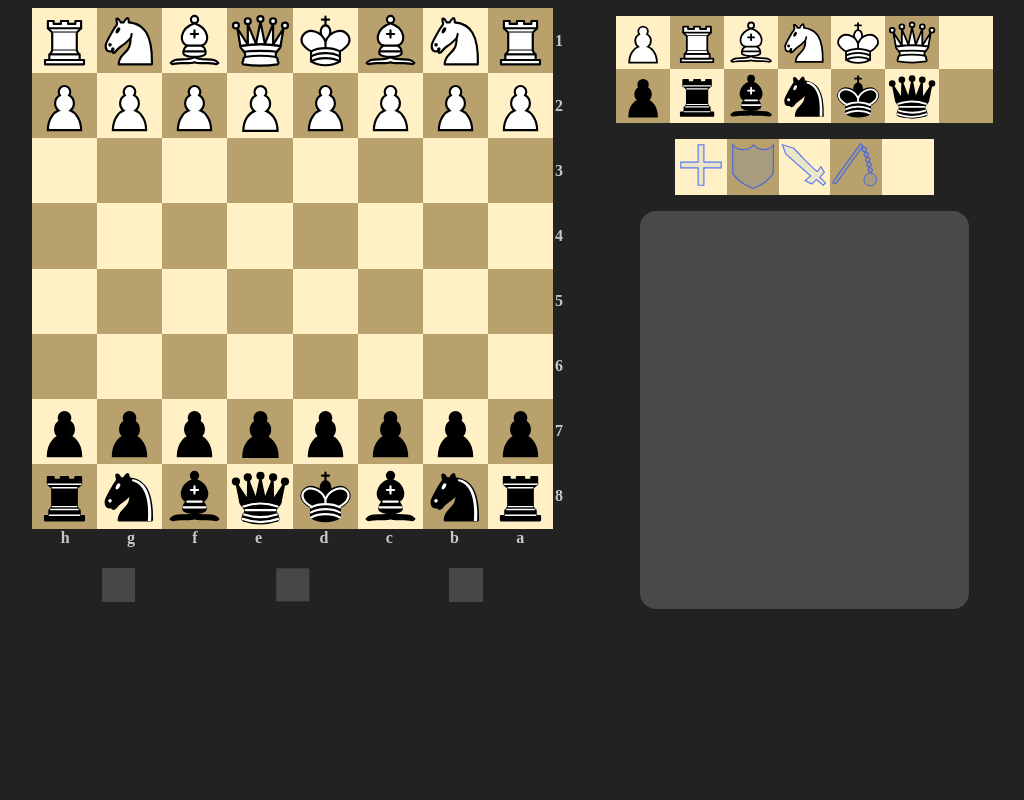
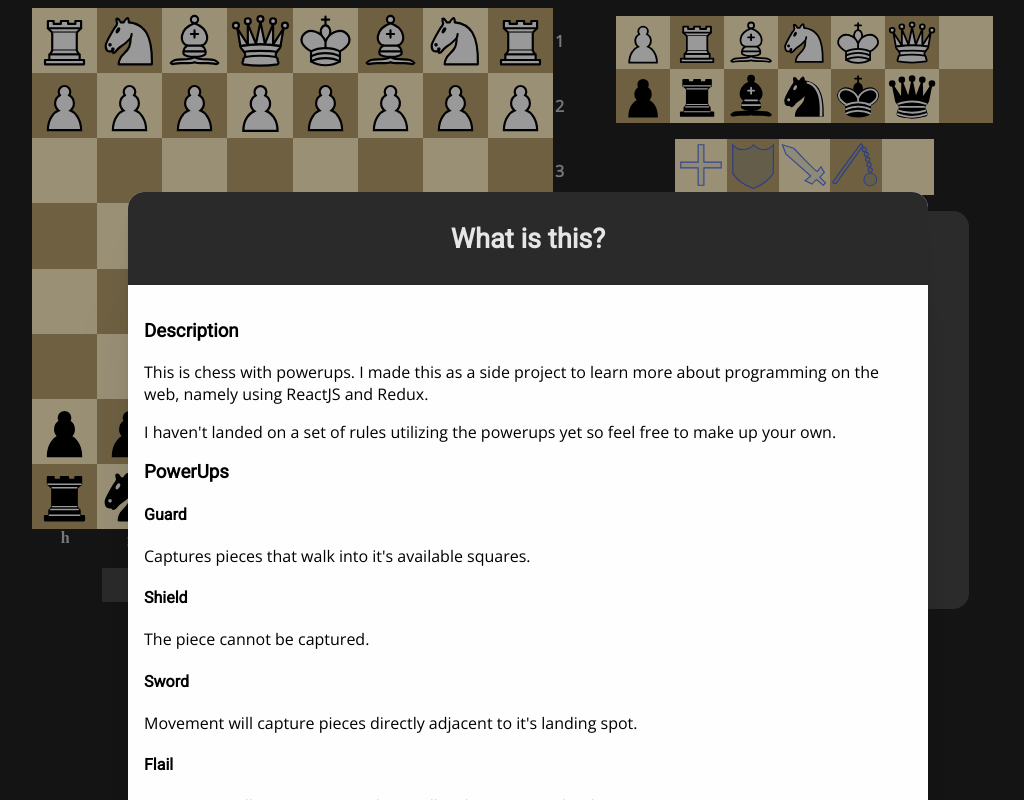
Before and after one commit to ng-tony/Chess-Battle, a React (Create React App) app: page / in a window 1280 px wide. Both pictures are taken after a click on the button 578 px from the left and 585 px from the top of the page. Shown: the whole page, without its empty margins (112-1136 px from the left). Built offline with nearby package versions, Linux system fonts and the light colour scheme; grey boxes are pictures that could not be loaded.

Commit message:
Added About

```diff
--- a/src/actions/index.tsx
+++ b/src/actions/index.tsx
@@ -46,3 +46,7 @@ export const selectSquare = (selectedSquare: number) => ({
 export const toggleEditor = () => ({
     type: 'TOGGLE_EDITOR',
 })
+
+export const toggleAbout = () => ({
+    type: 'TOGGLE_ABOUT',
+})
--- a/src/components/ButtonBar/About.tsx
+++ b/src/components/ButtonBar/About.tsx
@@ -1,6 +1,11 @@
-const About = () => {
+
+type AboutProps = {
+    toggle: () => void,
+}
+
+const About:React.FC<AboutProps> = ({toggle}) => {
     return (
-        <button className="about btn">
+        <button className="about btn" onClick={toggle}>
             <div className="btn-img"></div>
         </button>
         )
--- /dev/null
+++ b/src/components/ButtonBar/AboutModal.tsx
@@ -0,0 +1,44 @@
+import { MouseEventHandler } from "react";
+
+type ModalProps = {
+    toggle: () => void,
+    show: boolean,
+}
+
+const AboutModal:React.FC<ModalProps> = ({toggle, show}) => {
+    const className = show ? "modal show" : "modal hide";
+    const handleClick:MouseEventHandler<HTMLDivElement> = (event) => {
+        event.stopPropagation();
+        toggle();
+    }
+    return (
+        <div className={className} onClick={handleClick}>
+            <div className="modal-content" onClick={(e) => e.stopPropagation()}>
+                <div className="modal-header">
+                    <h2>What is this?</h2>
+                </div>
+                <div className="modal-body">
+                    <h3>Description</h3>
+                    <p>This is chess with powerups. I made this as a side project to learn more about programming
+                        on the web, namely using ReactJS and Redux.
+                    </p>
+                    <p>I haven't landed on a set of rules utilizing the powerups yet so feel free to make up your own.
+
+                    </p>
+                    <h3>PowerUps</h3>
+                    <h4>Guard</h4>
+                    <p>Captures pieces that walk into it's available squares.</p>
+                    <h4>Shield</h4>
+                    <p>The piece cannot be captured.</p>
+                    <h4>Sword</h4>
+                    <p>Movement will capture pieces directly adjacent to it's landing spot.</p>
+                    <h4>Flail</h4>
+                    <p>Movement will capture pieces diagonally adjacent to it's landing spot.</p>
+                    <a href="https://github.com/ng-tony/Chess-Battle" rel="noreferrer noopener" target="_blank"><p>More info</p></a>
+                </div>
+            </div>
+        </div>
+    )
+}
+
+export default AboutModal;
--- a/src/components/ButtonBar/ButtonBar.scss
+++ b/src/components/ButtonBar/ButtonBar.scss
@@ -1,3 +1,12 @@
+@mixin smoothBoxShadow {
+    box-shadow: 0 2.8px 2.2px rgba(0, 0, 0, 0.02),
+    0 6.7px 5.3px rgba(0, 0, 0, 0.028),
+    0 12.5px 10px rgba(0, 0, 0, 0.035),
+    0 22.3px 17.9px rgba(0, 0, 0, 0.042),
+    0 41.8px 33.4px rgba(0, 0, 0, 0.05),
+    0 100px 80px rgba(0, 0, 0, 0.07);
+}
+
 .button-bar {
     justify-content: right;
     height: 2em;
@@ -71,3 +80,53 @@
         height: 2.5em;
     }
 }
+
+.modal {
+    display: block;
+    position: fixed;
+    z-index: 1;
+    left: 0;
+    top: 0;
+    width: 100%;
+    height: 100%;
+    overflow: auto;
+    transition: all 0.2s;
+    background-color: rgb(0,0,0);
+    background-color: rgba(0,0,0,0.4);
+}
+
+.modal-content {
+    @include smoothBoxShadow();
+    display:flex;
+    flex-flow: column nowrap;
+    background-color: #fefefe;
+    margin: 15% auto;
+    box-sizing: border-box;
+    border-radius: 1em;
+    width: 80%;
+    max-width: 800px;
+}
+
+.modal-header {
+    background-color: rgb(42, 42, 42);
+    color: rgb(230, 230, 230);
+    text-align: center;
+    padding: 0.5em;
+    border-radius: 1em 1em 0em 0em;
+}
+
+.modal-body {
+    padding: 1em;
+    a {
+        text-align: center;
+    }
+}
+
+.show{
+    opacity: 1;
+}
+
+.hide{
+    opacity: 0;
+    pointer-events: none;
+}
--- a/src/components/ButtonBar/index.tsx
+++ b/src/components/ButtonBar/index.tsx
@@ -1,15 +1,39 @@
+
+import { connect } from 'react-redux';
+import { toggleAbout } from '../../actions';
 import About from './About'
 import './ButtonBar.scss'
 import Redo from './Redo';
 import Undo from './Undo';
-const ButtonBar = () => {
+import AboutModal from './AboutModal'
+
+type ButtonBarProps = {
+    aboutShow: boolean,
+    toggleAbout: () => void,
+}
+
+const ButtonBar:React.FC<ButtonBarProps> = ({aboutShow, toggleAbout}) => {
     return (
         <div className="button-bar container">
             <Undo />
             <Redo />
-            <About />
+            <About toggle={toggleAbout}/>
+            <AboutModal show={aboutShow} toggle={toggleAbout}/>
         </div>
     )
 }
 
-export default ButtonBar;
+
+const mapStateToProps = (state: {
+    gameInfo: {about:boolean}
+}) => {
+    return {
+        aboutShow: state.gameInfo.about
+    }
+}
+
+const mapDispatchToProps = (dispatch: (action: any) => void) => ({
+    toggleAbout: () => dispatch(toggleAbout())
+})
+
+export default connect(mapStateToProps, mapDispatchToProps)(ButtonBar)
--- a/src/containers/VisibleBoard.tsx
+++ b/src/containers/VisibleBoard.tsx
@@ -3,8 +3,6 @@ import { movePiece, editSquare, addPower, removePowers, selectSquare } from '../
 import Board from '../components/Board'
 import PieceData, {PowerUpData} from '../GameLogic'
 import { gameInfo } from '../reducers/gameInfo'
-
-
 
 const mapStateToProps = (state:{board: {
   past:PieceData[][]
@@ -31,5 +29,3 @@ export default connect(
   mapStateToProps,
   mapDispatchToProps
 )(Board)
-
-connect()
--- a/src/index.scss
+++ b/src/index.scss
@@ -22,3 +22,18 @@ body {
   --board-size: 60%;
   --light-text-color: rgb(200, 200, 200);
 }
+
+
+@import url('https://fonts.googleapis.com/css2?family=Open+Sans&family=Roboto&display=swap');
+
+h1, h2, h3, h4 {
+  font-family: Roboto, sans-serfic;
+}
+
+h2 {
+  font-size: 170%;
+}
+
+p {
+  font-family: 'Open Sans', sans-serif;
+}
--- a/src/index.tsx
+++ b/src/index.tsx
@@ -18,7 +18,6 @@ const composeEnhancers = window.__REDUX_DEVTOOLS_EXTENSION_COMPOSE__ || compose;
 const store = createStore(allReducer, composeEnhancers());
 
 ReactDOM.render(
-
     <React.StrictMode>
       <Provider store={store}>
         <App />
--- a/src/reducers/gameInfo.ts
+++ b/src/reducers/gameInfo.ts
@@ -5,6 +5,7 @@ export interface gameInfo {
     lastMove: {from:number, to:number},
     flippedBoard: boolean,
     hideEditor: boolean,
+    about: boolean,
 }
 
 const defaultState = {
@@ -12,6 +13,7 @@ const defaultState = {
     flippedBoard: false,
     hideEditor: false,
     squaresSelected: [],
+    about: false,
     lastMove: {from: -1, to: -1}
 } as gameInfo
 const gameInfoReducer = (state = defaultState, action: any) => {
@@ -24,10 +26,13 @@ const gameInfoReducer = (state = defaultState, action: any) => {
                 draftState.selectedSquare = action.selectedSquare;
                 break;
             case 'TOGGLE_EDITOR':
-                draftState.hideEditor = ! draftState.hideEditor;
+                draftState.hideEditor = !draftState.hideEditor;
                 break;
             case 'MOVE_PIECE':
                 draftState.lastMove = {from:action.from, to:action.to,}
+                break;
+            case 'TOGGLE_ABOUT':
+                draftState.about = !draftState.about;
                 break;
             default:
                 return
```
Also changed, not shown: src/components/ButtonBar/VisibleButtonBar.tsx (added, +17 -0 lines).
